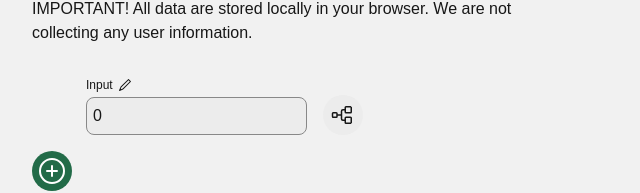
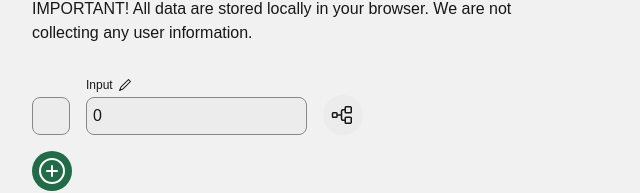
Before and after one commit to SerhiiCherkasov/toolbox, a Next.js app: page /dynamic-calculator in a window 1280 px wide. Shown: the part 379-572 px from the top of the page, without its empty margins (0-640 px from the left). Built offline with nearby package versions, Linux system fonts and the light colour scheme; what tailwindcss-animated would draw is missing.

Commit message:
add sin, cos, tan

```diff
--- a/src/app/dynamic-calculator/OperationCard.tsx
+++ b/src/app/dynamic-calculator/OperationCard.tsx
@@ -29,64 +29,112 @@ export type OperationType =
   | "percent"
   | "radical"
   | "power"
+  | "sin"
+  | "cos"
+  | "tan"
   | "pass";
 
 export type OperationItem = {
   label?: string;
-  type: OperationType;
-  title: string;
+  slug: OperationType;
+  caption: string;
   function: (input: number, operand?: number) => number;
   icon: React.ReactNode;
 };
 
 export const operationList: OperationItem[] = [
   {
-    type: "pass",
-    title: "Pass",
+    slug: "pass",
+    caption: "Pass",
     icon: <MathOperationsIcon size={24} />,
     function: (input) => input,
   },
   {
-    type: "add",
-    title: "Add",
+    slug: "add",
+    caption: "Add",
     icon: <PlusIcon size={24} />,
     function: (input, operand = 0) => input + operand,
   },
   {
-    type: "multiply",
-    title: "Multiply",
+    slug: "multiply",
+    caption: "Multiply",
     icon: <XIcon size={24} />,
     function: (input, operand = 0) => input * operand,
   },
   {
-    type: "divide",
-    title: "Divide",
+    slug: "divide",
+    caption: "Divide",
     icon: <DivideIcon size={24} />,
     function: (input, operand = 0) => input / operand,
   },
   {
-    type: "subtraction",
-    title: "Subtraction",
+    slug: "subtraction",
+    caption: "Subtraction",
     icon: <MinusIcon size={24} />,
     function: (input, operand = 0) => input - operand,
   },
   {
-    type: "percent",
-    title: "Percentage",
+    slug: "percent",
+    caption: "Percentage",
     icon: <PercentIcon size={24} />,
     function: (input, operand = 0) => (input / 100) * operand,
   },
   {
-    type: "radical",
-    title: "Radical",
+    slug: "radical",
+    caption: "Radical",
     icon: <RadicalIcon size={24} />,
     function: (input, operand = 2) => Math.pow(input, 1 / operand),
   },
   {
-    type: "power",
-    title: "Power",
+    slug: "power",
+    caption: "Power",
     icon: <TextSuperscriptIcon size={24} />,
     function: (input, operand = 2) => Math.pow(input, operand),
+  },
+];
+
+export const initOperationList: OperationItem[] = [
+  {
+    slug: "pass",
+    caption: "Pass",
+    icon: <div className="w-6 h-6"></div>,
+    function: (_, operand) => operand || 0,
+  },
+  {
+    slug: "sin",
+    caption: "Sine",
+    icon: (
+      <div className="w-6 h-6">
+        <p>
+          <i>sin</i>
+        </p>
+      </div>
+    ),
+    function: (_, operand = 2) => Math.sin(operand * (Math.PI / 180)),
+  },
+  {
+    slug: "cos",
+    caption: "Cosine",
+    icon: (
+      <div className="w-6 h-6">
+        <p>
+          <i>cos</i>
+        </p>
+      </div>
+    ),
+    function: (_, operand = 2) => Math.cos(operand * (Math.PI / 180)),
+  },
+  {
+    slug: "tan",
+    caption: "Tangent ",
+    icon: (
+      <div className="w-6 h-6">
+        <p>
+          <i>tan</i>
+        </p>
+      </div>
+    ),
+    function: (_, operand = 2) => Math.tan(operand * (Math.PI / 180)),
   },
 ];
 
@@ -95,16 +143,10 @@ export type OperationCardProps = OperationInstance & {
   onRemove: (id: number) => void;
 };
 
-const operationOptions = operationList.map((opt) => ({
-  slug: opt.type,
-  caption: opt.title,
-  icon: opt.icon,
-}));
-
 export const OperationCard = ({
   id,
   label,
-  type,
+  slug,
   operand,
   onChange,
   onRemove,
@@ -114,10 +156,10 @@ export const OperationCard = ({
   treeLabel,
 }: OperationCardProps) => {
   const [currentValue, setCurrentValue] = useState(operand);
-  const onTypeChange = (newType: OperationType) => {
+  const onTypeChange = (newSlug: OperationType) => {
     onChange({
       id,
-      type: newType,
+      slug: newSlug,
       operand: currentValue,
       label,
       treeType,
@@ -130,7 +172,7 @@ export const OperationCard = ({
   const onOperandChange = (newOperand: number) => {
     onChange({
       id,
-      type,
+      slug,
       operand: newOperand,
       label,
       treeType,
@@ -143,7 +185,7 @@ export const OperationCard = ({
   const onLabelChange = (newLabel: string) => {
     onChange({
       id,
-      type,
+      slug,
       operand: currentValue,
       label: newLabel,
       treeType,
@@ -156,7 +198,7 @@ export const OperationCard = ({
   const onTreeTypeChange = (newType: TreeType) => {
     onChange({
       id,
-      type,
+      slug,
       operand: currentValue,
       label,
       treeType: newType,
@@ -166,7 +208,7 @@ export const OperationCard = ({
     });
   };
 
-  const error = type === "divide" && currentValue === 0;
+  const error = slug === "divide" && currentValue === 0;
 
   useEffect(() => {
     setCurrentValue(operand);
@@ -174,7 +216,7 @@ export const OperationCard = ({
 
     onChange({
       id,
-      type,
+      slug,
       operand,
       label,
       treeType,
@@ -190,21 +232,20 @@ export const OperationCard = ({
   }, [currentValue]);
 
   return (
-    <div className={classNames({ "pl-13.5": !id }, "flex items-end gap-4")}>
-      {!!id && (
-        <IconSelect
-          value={type}
-          setValue={(value?: string) => onTypeChange(value as OperationType)}
-          options={operationOptions}
-        />
-      )}
+    <div className={classNames("flex items-end gap-4")}>
+      <IconSelect
+        value={slug}
+        setValue={(value?: string) => onTypeChange(value as OperationType)}
+        options={id ? operationList : initOperationList}
+      />
+
       <NumberInput
         value={currentValue}
         onChange={(e) => setCurrentValue(+e.target.value)}
         label={label}
         editableLabel={true}
         onLabelEdit={onLabelChange}
-        wrapperClassName={classNames({ "bg-[var(--error-dark)]": error})}
+        wrapperClassName={classNames({ "bg-[var(--error-dark)]": error })}
         disabled={treeType && treeType !== "none"}
       />
       {!!id && (
--- a/src/app/dynamic-calculator/OperationRenderer.tsx
+++ b/src/app/dynamic-calculator/OperationRenderer.tsx
@@ -2,7 +2,7 @@
 
 import { Dispatch, SetStateAction, useEffect, useState } from "react";
 import { Button } from "src/components/Button";
-import { operationList, OperationType } from "./OperationCard";
+import { initOperationList, operationList, OperationType } from "./OperationCard";
 import { OperationBlock, TreeType } from "./OperationBlock";
 import { PlusCircleIcon } from "@phosphor-icons/react";
 import { Tooltip } from "src/components/Tooltip";
@@ -19,7 +19,7 @@ type OperationRendererProps = {
 
 export type OperationInstance = {
   id: number;
-  type: OperationType;
+  slug: OperationType;
   operand: number;
   label?: string;
   treeType?: TreeType;
@@ -38,13 +38,14 @@ export const OperationRenderer = ({
   setOperations,
 }: OperationRendererProps) => {
   const [initTreeType, setInitTreeType] = useState<TreeType>("none");
+  const [initInputType, setInitInputType] = useState<OperationType>("pass");
   const onOperationChange = (newInstance: OperationInstance) => {
     setOperations((previous: OperationInstance[]) =>
       previous.map((operation) => {
         if (operation.id === newInstance.id) {
-          const { id, label, operand, treeContent, treeType, treeInput, type } =
+          const { id, label, operand, treeContent, treeType, treeInput, slug } =
             newInstance;
-          return { id, label, operand, treeContent, treeType, treeInput, type };
+          return { id, label, operand, treeContent, treeType, treeInput, slug };
         }
         return operation;
       })
@@ -58,20 +59,26 @@ export const OperationRenderer = ({
   const onAddOperation = () => {
     setOperations((previous) => [
       ...previous,
-      { id: Date.now(), type: "pass", operand: 0 },
+      { id: Date.now(), slug: "pass", operand: 0 },
     ]);
   };
 
   const onInitInputChange = (newInstance: Partial<OperationInstance>) => {
-    setInput(newInstance?.operand || 0);
+    const func = initOperationList.find(
+      (op) => op.slug === newInstance?.slug
+    )?.function;
+    const newOperand = func ? func(input, newInstance?.operand || 0) : newInstance?.operand || 0;
+
+    setInput(newOperand);
     setInputLabel(newInstance.label || "");
     setInitTreeType(newInstance.treeType || "none");
+    setInitInputType(newInstance.slug || "pass");
   };
 
   useEffect(() => {
     const result = operations.reduce((acc, operation) => {
       const opFunction = operationList.find(
-        (op) => op.type === operation.type
+        (op) => op.slug === operation.slug
       )?.function;
 
       if (opFunction) {
@@ -82,13 +89,13 @@ export const OperationRenderer = ({
     }, input);
 
     setOutput(result);
-  }, [input, operations]);
+  }, [input, operations, initInputType]);
 
   return (
     <div className="animate-fade-right animate-duration-300 animate-ease-in-out flex flex-col gap-4">
       <OperationBlock
         id={0}
-        type="pass"
+        slug={initInputType}
         onChange={onInitInputChange}
         operand={input}
         label={inputLabel}
@@ -100,7 +107,7 @@ export const OperationRenderer = ({
           key={operation.id}
           onChange={onOperationChange}
           onRemove={onRemoveOperation}
-          label={`operation #${index + 1}`} // initial default value
+          label={`operation #${index + 1}`}
           {...operation}
         />
       ))}
--- a/src/types/index.ts
+++ b/src/types/index.ts
@@ -1 +1,4 @@
 export type JSONValue = string | number | boolean | null | { [key: string]: JSONValue } | JSONValue[];
+
+export type MakeOptional<T, K extends keyof T> =
+  Omit<T, K> & Partial<Pick<T, K>>;
```
